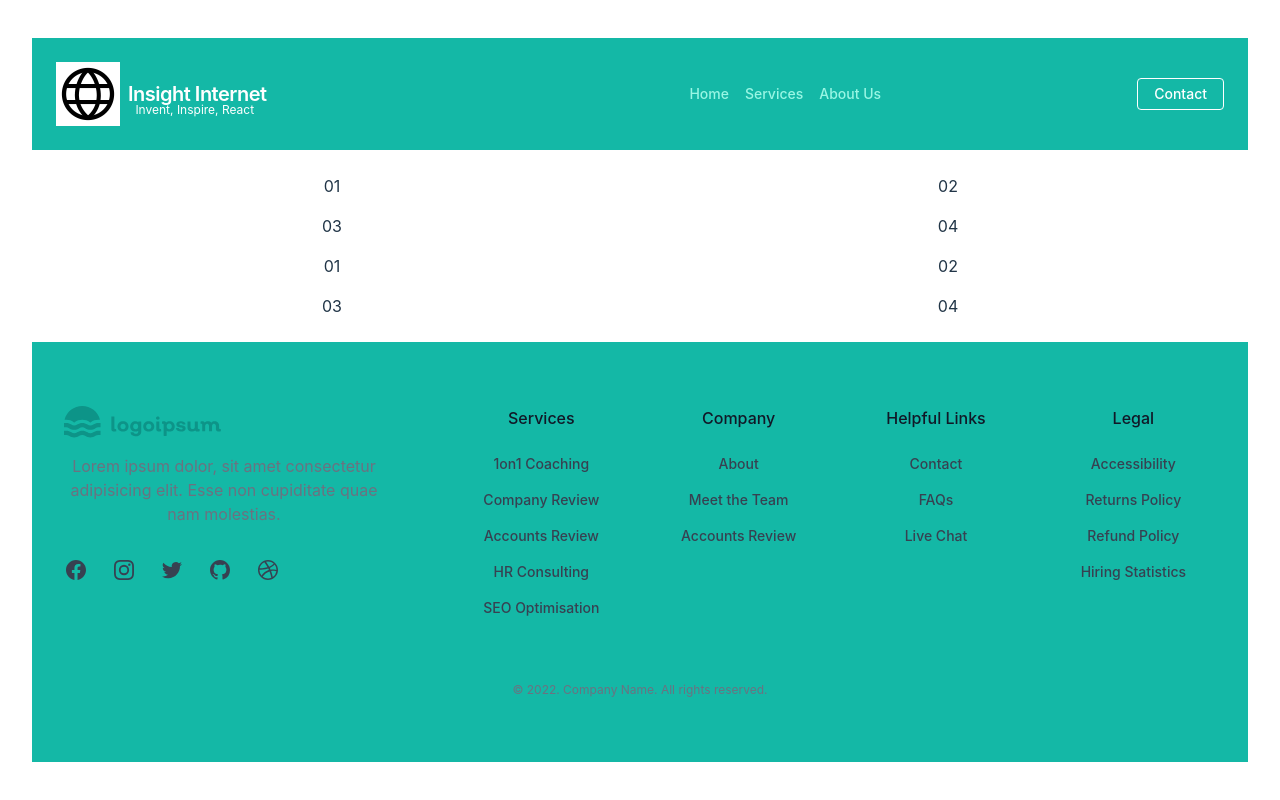
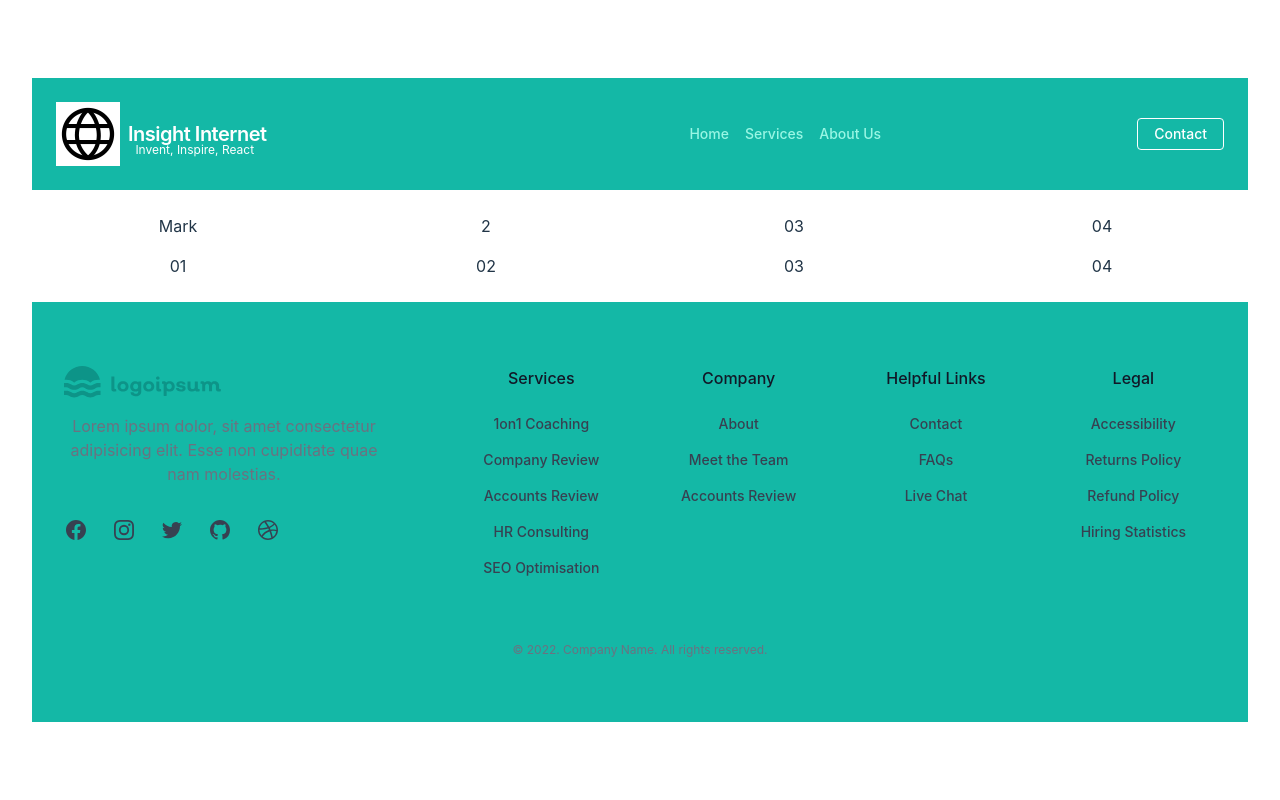
Before and after one commit to matherton/insightinternetApp, a Vue app: page / in a window 1280 px wide. Built offline with nearby package versions, Linux system fonts and the light colour scheme.

Commit message:
added Page component and was able to pass data into it but not into the class

```diff
--- a/src/App.vue
+++ b/src/App.vue
@@ -1,24 +1,37 @@
 <script setup>
 import Header from "./components/Header.vue";
+import Page from "./components/Page.vue";
 import Footer from "./components/Footer.vue";
 import "./style.css";
+
+import { defineProps } from "vue";
+
+defineProps({
+  myName: {
+    type: String,
+  },
+  gridColLG: {
+    type: Number,
+    default: 2,
+  },
+});
 </script>
 
 <template>
   <Header />
   <br />
-  <div class="grid grid-cols-2 gap-4">
-    <div>01</div>
-    <div>02</div>
-    <div>03</div>
-    <div>04</div>
-    <div>01</div>
-    <div>02</div>
-    <div>03</div>
-    <div>04</div>
-  </div>
+  <Page myName="Mark" :gridColLG="2" />
   <br />
   <Footer />
 </template>
 
 <style scoped></style>
+
+<script>
+export default {
+  name: "App",
+  components: {
+    Page,
+  },
+};
+</script>
--- /dev/null
+++ b/src/components/Page.vue
@@ -0,0 +1,27 @@
+<script setup>
+defineProps({
+  myName: String,
+  gridColLG: Number,
+});
+</script>
+<!-- TODO: gridColLG prop display corectly in tags but not correctly in the class??? -->
+<template lang="">
+  <div
+    class="grid grid-cols-1 sm:grid-cols-2 md:grid-cols-4 lg:grid-cols-{{gridColLG}} gap-4"
+  >
+    <div>{{ myName }}</div>
+    <div>{{ gridColLG }}</div>
+    <div>03</div>
+    <div>04</div>
+    <div>01</div>
+    <div>02</div>
+    <div>03</div>
+    <div>04</div>
+  </div>
+</template>
+<script>
+export default {
+  name: "Page",
+};
+</script>
+<style lang=""></style>
```
